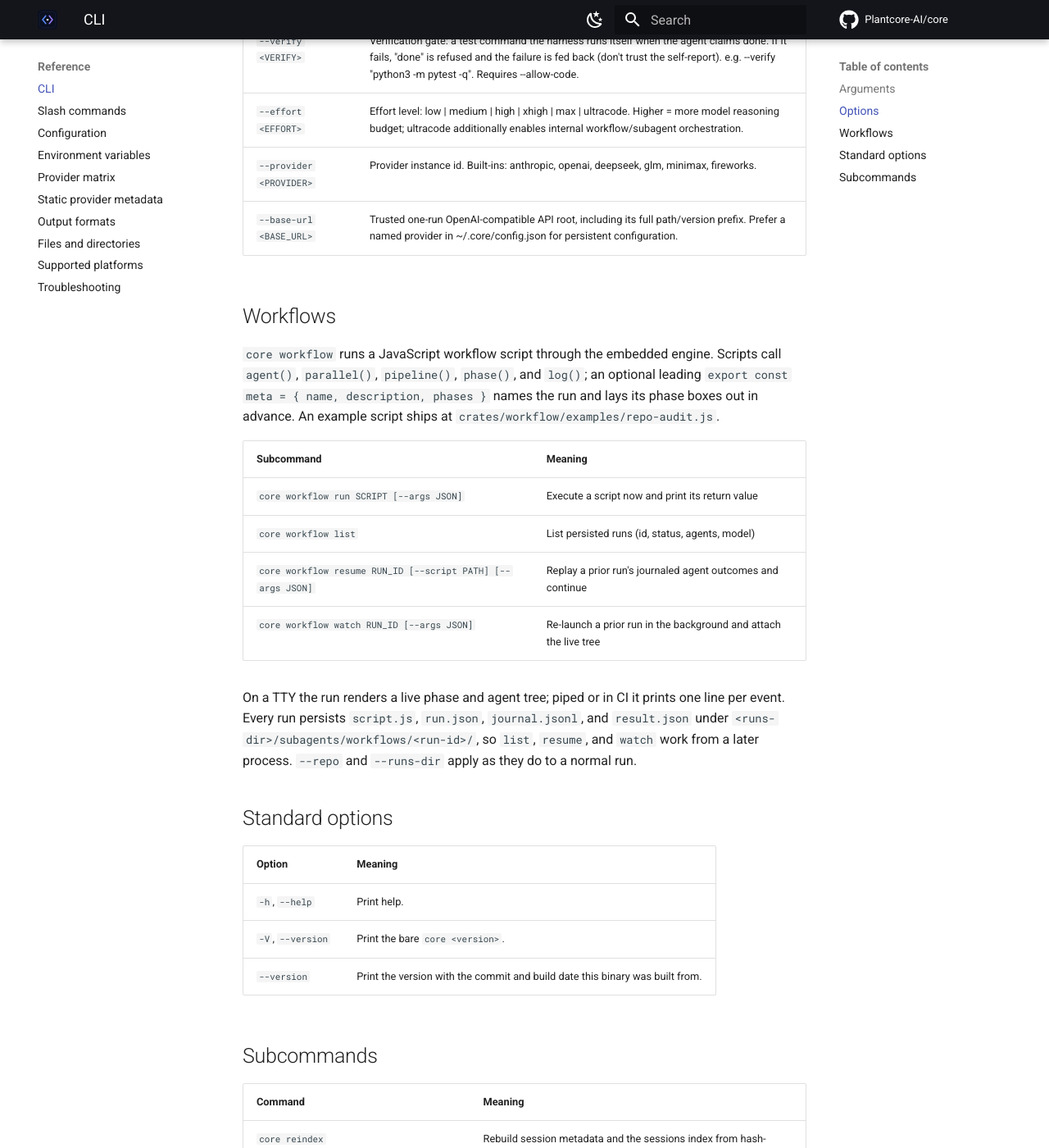
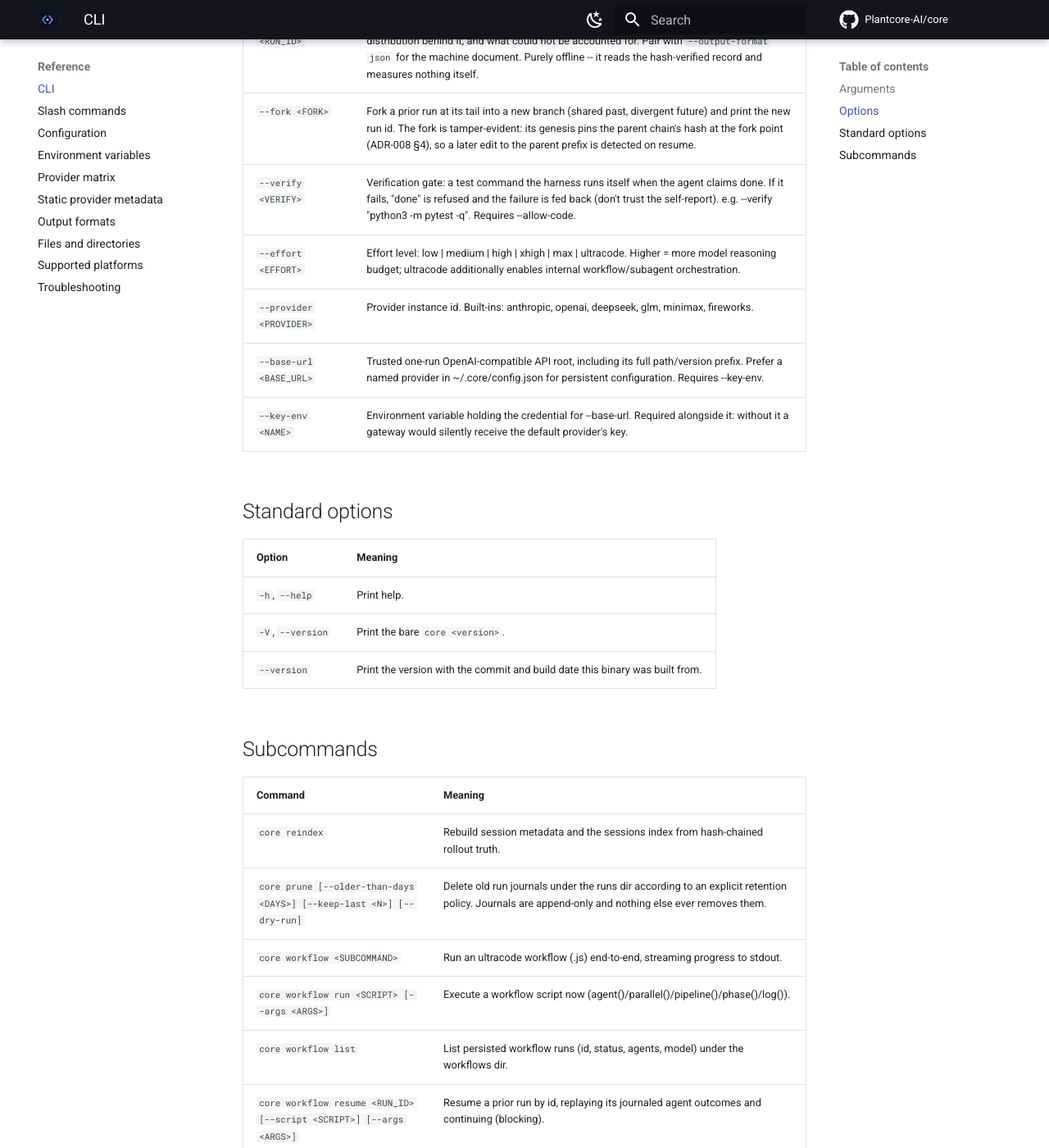
Before and after one commit to Plantcore-AI/Iteron, an MkDocs documentation site: the page built from docs/reference/cli.md, in a window 1280 px wide and 1400 px high, scrolled down 2045 px. Shown: the whole window at 82% size. Built offline with MkDocs 1.6.1 and Material for MkDocs 9.7.7, drawn with Linux system fonts in a browser that asks for light colours; comment, search, counter and statistics services are not loaded; some of the changed text lies outside the part shown.

Commit message:
docs: regenerate the CLI reference for the subcommands this integration added
pr17 replaced the hand-written 63-line reference with one generated from the
argument parser, precisely so it could not drift again. It then caught pr13's
`setup`/`auth`/`config` and pr16's `pricing` on the very first integration, which
is the gate doing its job rather than a defect: the page is regenerated, not
hand-patched.

```diff
--- a/docs/reference/cli.md
+++ b/docs/reference/cli.md
@@ -29,41 +29,23 @@
 | `--max-turns <MAX_TURNS>` | Max turns (bounded invariant; overrides config / default). |
 | `--max-usd <MAX_USD>` | Max spend in USD (bounded invariant; overrides config / default). |
 | `--max-tokens <MAX_TOKENS>` | Aggregate provider-token ceiling across this run and all descendants. |
-| `--allow-code` | Force-enable code execution (bash/build/test). Code execution is already ON by default (Owner-directed lenient posture); a project `.core/config.json` "allow_code": false or `--mode plan` disables it. Code runs in an egress-off sandbox: network denied, writes confined to the workspace (ADR-007). |
+| `--max-wall-secs <MAX_WALL_SECS>` | Wall-clock ceiling for ONE submission, in seconds (bounded invariant; overrides config / default). One long refactor turn can reach the 1800s default, which was previously settable only by hand-editing the user config. |
+| `--allow-code` | Enable code execution (bash/build/test). OFF by default; only this flag or a trusted `~/.core/config.json` "allow_code": true may grant it, and a project `.core/config.json` "allow_code": false or `--mode plan` still tightens it back off. Code runs in an egress-off sandbox: network denied, writes confined to the workspace (ADR-007). |
 | `--dangerously-bypass-permissions` | DANGEROUS: auto-approve EVERY tool so the agent never prompts (used by the internal team edition). Skips the whole capability gate; Plan mode still hard-denies and an explicit `/permissions deny` is still honored. Off by default. |
-| `--mode <MODE>` | Permission mode: default \| acceptEdits \| plan \| yolo (ADR-007 §3). Reads always auto; the mode governs edits/code/etc. Defaults to acceptEdits (edits auto) in BOTH one-shot and the TUI (Owner-directed lenient posture); pass `--mode default` for per-edit prompts or `--mode plan` for read-only. |
+| `--mode <MODE>` | Permission mode: default \| acceptEdits \| plan \| yolo (ADR-007 §3). Reads always auto; the mode governs edits/code/etc. Defaults to `default` (edits ask) in the interactive TUI and to `acceptEdits` in one-shot, which has no approval channel; pass `--mode plan` for read-only. |
 | `--runs-dir <RUNS_DIR>` | Directory for the append-only rollout (the audit record). Default `.core/runs`. |
 | `--resume <RESUME>` | Resume a prior run by id: reconstruct its transcript from the rollout and continue (invariant #2, recoverable). When set, the task argument may be a follow-up instruction. |
 | `-c`, `--continue` | Continue the most recent session in this repo (like `claude --continue`). |
 | `--sessions` | List sessions in this repo (id, turns, model, cost, title) and exit. |
+| `--limit <N>` | How many sessions `--sessions` lists. Defaults to one page (200); the machine document keeps its published page ceiling and reports `truncated` instead. |
 | `--transcript <RUN_ID>` | Read one session's transcript and exit. Pair with `--output-format json` for the machine document; a client should never open a file under `.core/runs` itself. |
 | `--timeline <RUN_ID>` | Read one session's latency timeline and exit: the per-class effect breakdown, the distribution behind it, and what could not be accounted for. Pair with `--output-format json` for the machine document. Purely offline -- it reads the hash-verified record and measures nothing itself. |
 | `--fork <FORK>` | Fork a prior run at its tail into a new branch (shared past, divergent future) and print the new run id. The fork is tamper-evident: its genesis pins the parent chain's hash at the fork point (ADR-008 §4), so a later edit to the parent prefix is detected on resume. |
 | `--verify <VERIFY>` | Verification gate: a test command the harness runs itself when the agent claims done. If it fails, "done" is refused and the failure is fed back (don't trust the self-report). e.g. --verify "python3 -m pytest -q". Requires --allow-code. |
 | `--effort <EFFORT>` | Effort level: low \| medium \| high \| xhigh \| max \| ultracode. Higher = more model reasoning budget; ultracode additionally enables internal workflow/subagent orchestration. |
 | `--provider <PROVIDER>` | Provider instance id. Built-ins: anthropic, openai, deepseek, glm, minimax, fireworks. |
-| `--base-url <BASE_URL>` | Trusted one-run OpenAI-compatible API root, including its full path/version prefix. Prefer a named provider in ~/.core/config.json for persistent configuration. |
-
-## Workflows
-
-`core workflow` runs a JavaScript workflow script through the embedded engine.
-Scripts call `agent()`, `parallel()`, `pipeline()`, `phase()`, and `log()`; an
-optional leading `export const meta = { name, description, phases }` names the
-run and lays its phase boxes out in advance. An example script ships at
-`crates/workflow/examples/repo-audit.js`.
-
-| Subcommand | Meaning |
-| --- | --- |
-| `core workflow run SCRIPT [--args JSON]` | Execute a script now and print its return value |
-| `core workflow list` | List persisted runs (id, status, agents, model) |
-| `core workflow resume RUN_ID [--script PATH] [--args JSON]` | Replay a prior run's journaled agent outcomes and continue |
-| `core workflow watch RUN_ID [--args JSON]` | Re-launch a prior run in the background and attach the live tree |
-
-On a TTY the run renders a live phase and agent tree; piped or in CI it prints
-one line per event. Every run persists `script.js`, `run.json`, `journal.jsonl`,
-and `result.json` under `<runs-dir>/subagents/workflows/<run-id>/`, so `list`,
-`resume`, and `watch` work from a later process. `--repo` and `--runs-dir` apply
-as they do to a normal run.
+| `--base-url <BASE_URL>` | Trusted one-run OpenAI-compatible API root, including its full path/version prefix. Prefer a named provider in ~/.core/config.json for persistent configuration. Requires --key-env. |
+| `--key-env <NAME>` | Environment variable holding the credential for --base-url. Required alongside it: without it a gateway would silently receive the default provider's key. |
 
 ## Standard options
 
@@ -78,11 +60,22 @@
 | Command | Meaning |
 | --- | --- |
 | `core reindex` | Rebuild session metadata and the sessions index from hash-chained rollout truth. |
+| `core prune [--older-than-days <DAYS>] [--keep-last <N>] [--dry-run]` | Delete old run journals under the runs dir according to an explicit retention policy. Journals are append-only and nothing else ever removes them. |
 | `core workflow <SUBCOMMAND>` | Run an ultracode workflow (.js) end-to-end, streaming progress to stdout. |
 | `core workflow run <SCRIPT> [--args <ARGS>]` | Execute a workflow script now (agent()/parallel()/pipeline()/phase()/log()). |
 | `core workflow list` | List persisted workflow runs (id, status, agents, model) under the workflows dir. |
 | `core workflow resume <RUN_ID> [--script <SCRIPT>] [--args <ARGS>]` | Resume a prior run by id, replaying its journaled agent outcomes and continuing (blocking). |
 | `core workflow watch <RUN_ID> [--args <ARGS>]` | Re-launch a prior run in the BACKGROUND (RunHandle) and attach the live tree to it. |
+| `core setup [--plan] [--byok <PROVIDER>]` | First-run setup: choose a hosted plan or your own provider key, and validate it. |
+| `core auth <SUBCOMMAND>` | Inspect or drop the credential in use. |
+| `core auth status [PROVIDER]` | Print provider, api_root, credential source, validation state, and expiry. |
+| `core auth logout [PROVIDER]` | Remove the stored credential, leaving the provider entry intact. |
+| `core config <SUBCOMMAND>` | Read or write one operator setting in the user config. |
+| `core config get [KEY]` | Print one persisted setting, or every settable key. |
+| `core config set <KEY> <VALUE>` | Persist one setting atomically at mode 0600. |
+| `core pricing <SUBCOMMAND>` | Produce the operator pricing material a USD ceiling and a cost display require. |
+| `core pricing print-digests` | Print the exact route a rate card must pin for the selected provider and model. |
+| `core pricing sign <CARD> [--key-env <KEY_ENV>] [--signer-id <SIGNER_ID>]` | Sign an operator-authored rate card and print the `rate_cards[]` entry that installs it. |
 
 Local validation runs before a new rollout is opened, so malformed mode, effort,
 verification, or TUI/one-shot combinations should fail without creating a
```
